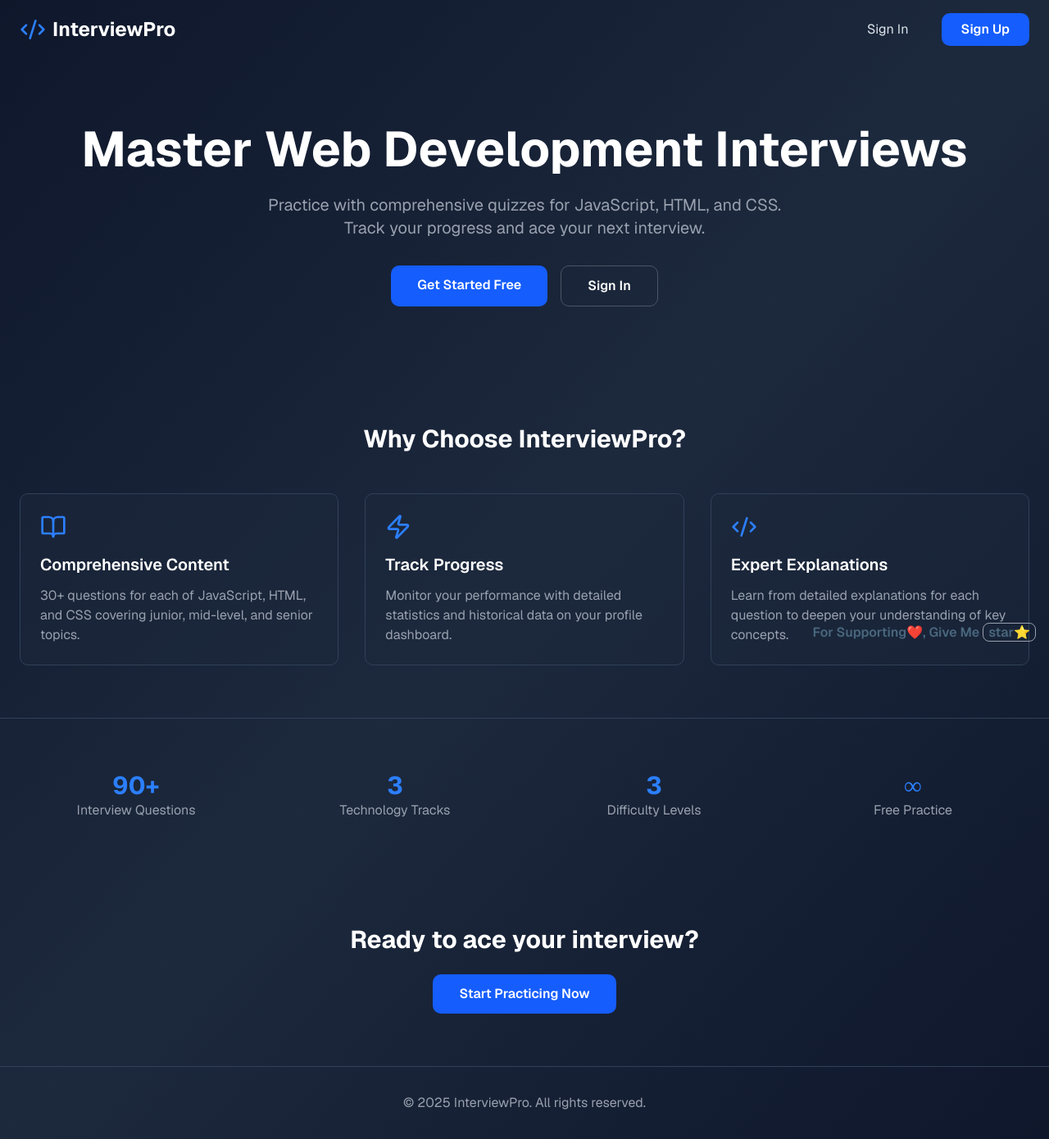
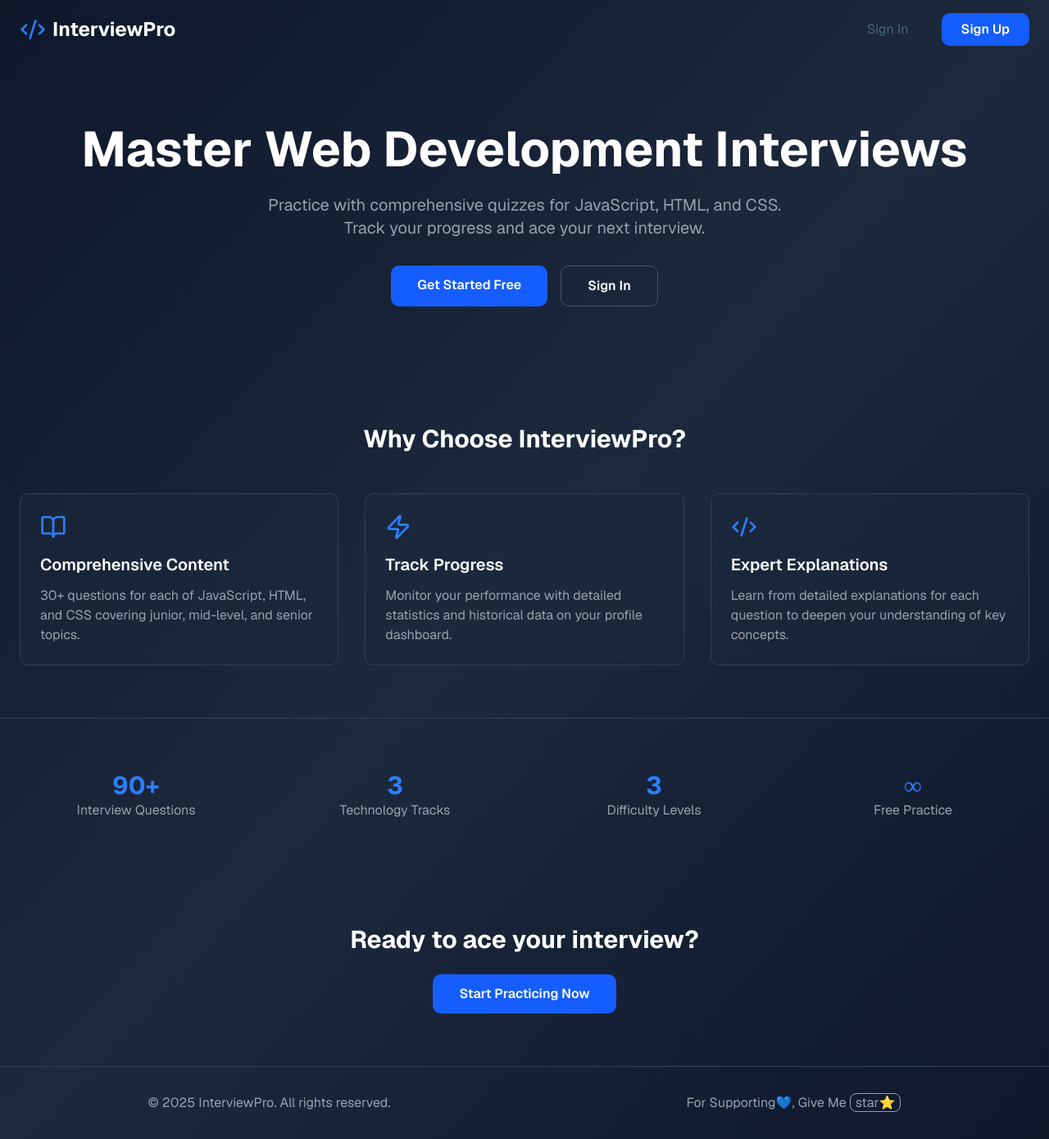
Before and after one commit to ghasemizade/js-interview-qs, a Next.js app: page / in a window 1280 px wide. Shown: the whole page at 82% size. Built offline with nearby package versions, Linux system fonts and the light colour scheme; no server answers.

Commit message:
modified: (footer)

```diff
--- a/app/layout.tsx
+++ b/app/layout.tsx
@@ -45,11 +45,6 @@ export default function RootLayout({
             <ThemeProvider attribute={"class"} defaultTheme='system' enableSystem={false}>
               {children}
               <Analytics />
-              <div className="fixed right-0 bottom-0 p-4 font-semibold text-muted-foreground">
-                For Supporting❤️, Give Me
-                <span className='pr-1'></span>
-                <Link href={"https://github.com/ghasemizade/interview-qs"} className='border border-gray-400 hover:border-yellow-400 px-1.5 rounded-md'>star⭐</Link>
-              </div>
             </ThemeProvider>
           </QuizProvider>
         </AuthProvider>
--- a/app/page.tsx
+++ b/app/page.tsx
@@ -33,7 +33,7 @@ export default function Home() {
           <span className="text-2xl font-bold">InterviewPro</span>
         </div>
         <div className="flex gap-4">
-          <Link href="/auth?mode=login" className="px-6 py-2 text-muted hover:text-gray-300 transition">
+          <Link href="/auth?mode=login" className="px-6 py-2 text-muted-foreground hover:text-gray-300 transition">
             Sign In
           </Link>
           <Link
@@ -133,10 +133,14 @@ export default function Home() {
           Start Practicing Now
         </Link>
       </section>
-
       {/* Footer */}
-      <footer className="border-t border-slate-700 py-8 text-center text-gray-400">
+      <footer className="border-t border-slate-700 py-8 text-center text-gray-400 flex justify-around">
         <p>&copy; 2025 InterviewPro. All rights reserved.</p>
+        <div>
+          For Supporting💙, Give Me
+          <span className='pr-1'></span>
+          <Link href={"https://github.com/ghasemizade/interview-qs"} className='border border-gray-400 hover:border-yellow-400 px-1.5 rounded-md'>star⭐</Link>
+        </div>
       </footer>
     </div>
   )
```
